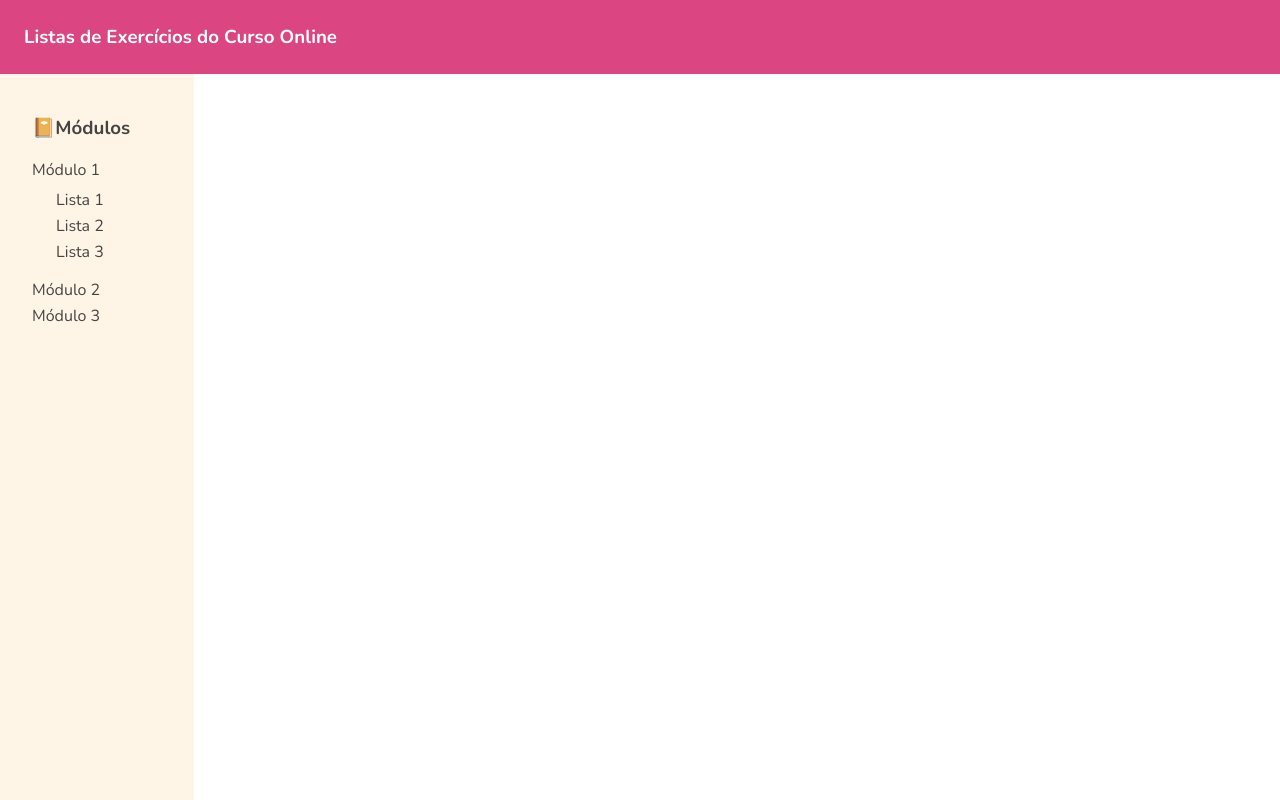
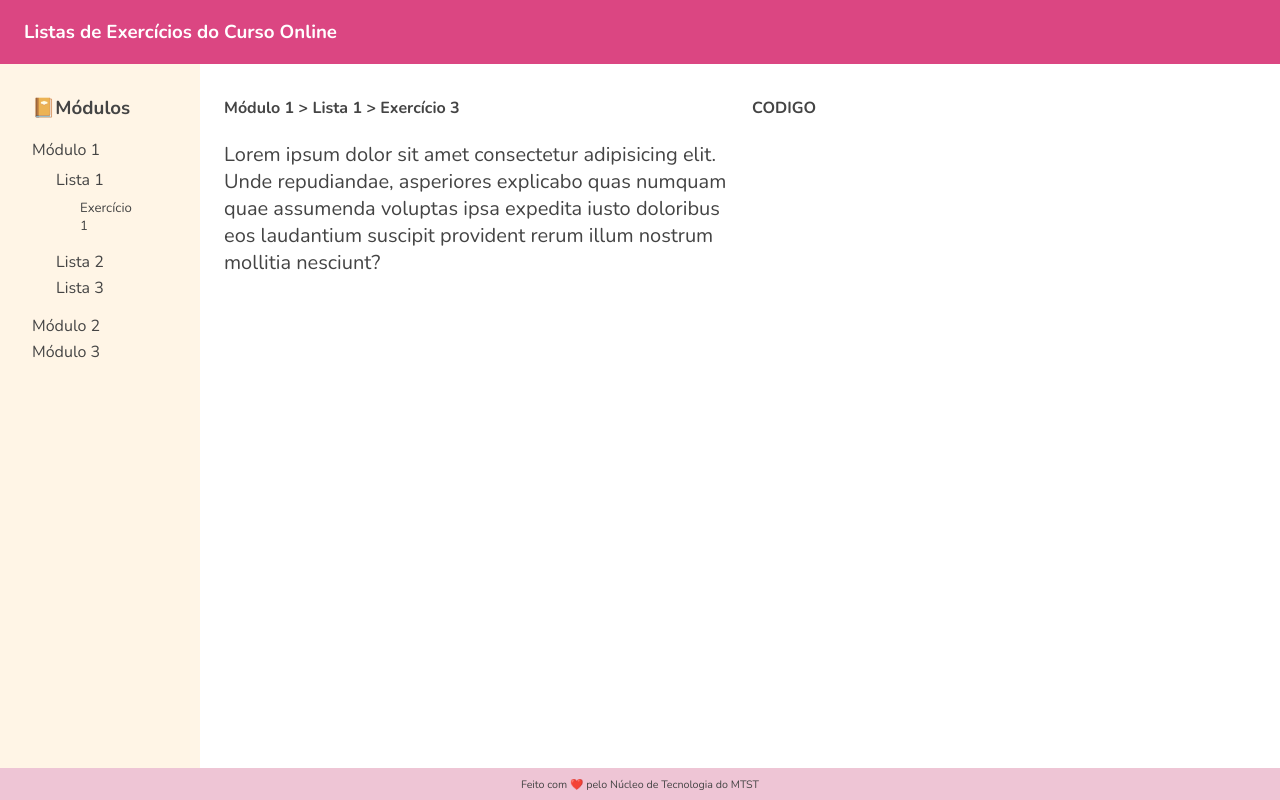
Before and after one commit to andrebnf/nt-listas-excc, a Next.js app: page / in a window 1280 px wide. Built offline with nearby package versions, Linux system fonts and the light colour scheme.

Commit message:
created main layout for app

```diff
--- /dev/null
+++ b/components/exerciseCode.tsx
@@ -0,0 +1,17 @@
+import styled from "styled-components";
+
+const ExerciseDetailsContainer = styled.div`
+  padding-top: ${({theme}) => theme.space[2]};
+  padding-left: ${({theme}) => theme.space[2]};
+  padding-right: ${({theme}) => theme.space[4]};
+`
+
+const ExerciseText = styled.p`
+  font-size: ${({theme}) => theme.fontSize.xlarge};
+`
+
+export const ExerciseCode = (props: any) => (
+  <ExerciseDetailsContainer>
+    <h4>CODIGO</h4>
+  </ExerciseDetailsContainer>
+)
--- /dev/null
+++ b/components/exerciseDetails.tsx
@@ -0,0 +1,21 @@
+import styled from "styled-components";
+
+const ExerciseDetailsContainer = styled.div`
+  padding-top: ${({theme}) => theme.space[2]};
+  padding-left: ${({theme}) => theme.space[4]};
+  padding-right: ${({theme}) => theme.space[2]};
+`
+
+const ExerciseText = styled.p`
+  font-size: ${({theme}) => theme.fontSize.xlarge};
+`
+
+export const ExerciseDetails = (props: any) => (
+  <ExerciseDetailsContainer>
+    <h4>Módulo 1 &gt; Lista 1 &gt; Exercício 3</h4>
+
+    <ExerciseText>
+      Lorem ipsum dolor sit amet consectetur adipisicing elit. Unde repudiandae, asperiores explicabo quas numquam quae assumenda voluptas ipsa expedita iusto doloribus eos laudantium suscipit provident rerum illum nostrum mollitia nesciunt?
+    </ExerciseText>
+  </ExerciseDetailsContainer>
+)
--- /dev/null
+++ b/components/footer.tsx
@@ -0,0 +1,23 @@
+import styled from "styled-components";
+
+const NavBar = styled.nav`
+  width: 100%;
+  text-align: center;
+  background-color: ${({theme}) => theme.colors.primaryFaded};
+  height: ${({theme}) => theme.layout.footerSize};
+  display: flex;
+  align-items: center;
+  justify-content: center;
+`
+
+const NavTitle = styled.h6`
+  font-weight: normal;
+  padding: 0;
+  margin: 0;
+`
+
+export const Footer = (props: any) => (
+  <NavBar>
+    <NavTitle>Feito com ❤️ pelo Núcleo de Tecnologia do MTST</NavTitle>
+  </NavBar>
+)
--- a/components/navigation.tsx
+++ b/components/navigation.tsx
@@ -2,9 +2,11 @@ import styled from "styled-components";
 
 const NavBar = styled.nav`
   width: 100%;
-  padding: ${({theme}) => theme.space[4]};
+  padding: 0 ${({theme}) => theme.space[4]};
   background-color: ${({theme}) => theme.colors.primary};
-  z-index: 0;
+  height: ${({theme}) => theme.layout.navSize};
+  display: flex;
+  align-items: center;
 `
 
 const NavTitle = styled.h3`
--- a/components/sidebar.tsx
+++ b/components/sidebar.tsx
@@ -1,25 +1,13 @@
 import styled from "styled-components";
-
-// const NavBar = styled.nav`
-//   width: 100%;
-//   padding: ${({theme}) => theme.space[4]};
-//   background-color: ${({theme}) => theme.colors.primary};
-// `
 
 const SidebarContainer = styled.div`
   background-color: ${({theme}) => theme.colors.background};
   padding-left: ${({theme}) => theme.space[5]};
   padding-right: ${({theme}) => theme.space[7]};
-  padding-top: ${({theme}) => theme.space[8]};
-  /* width: ${({theme}) => theme.space[9]}; */
-  height: 100vh;
-  position: fixed;
-  left: 0;
-  top: 0;
-  z-index: -1;
+  padding-top: ${({theme}) => theme.space[2]};
 `
 
-const TopicsList = styled.ul`
+const ModulesList = styled.ul`
   list-style: none;
   padding-left: 0;
 
@@ -28,22 +16,31 @@ const TopicsList = styled.ul`
   }
 `
 
-const ExercisesList = styled.ul`
+const TopicsList = styled.ul`
   list-style: none;
   padding-left: ${({theme}) => theme.space[4]};
   padding-top: ${({theme}) => theme.space[1]};
   padding-bottom: ${({theme}) => theme.space[1]};
 `
 
+const ExercisesList = styled(TopicsList)`
+  font-size: ${({theme}) => theme.fontSize.small};
+`
+
 export const Sidebar = (props: any) => (
   <SidebarContainer>
     <h3>📔Módulos</h3>
-    <TopicsList>
+    <ModulesList>
       <li>
         Módulo 1
-        <ExercisesList>
+        <TopicsList>
           <li>
             Lista 1
+            <ExercisesList>
+              <li>
+                Exercício 1
+              </li>
+            </ExercisesList>
           </li>
           <li>
             Lista 2
@@ -51,7 +48,7 @@ export const Sidebar = (props: any) => (
           <li>
             Lista 3
           </li>
-        </ExercisesList>
+        </TopicsList>
       </li>
       <li>
         Módulo 2
@@ -59,6 +56,6 @@ export const Sidebar = (props: any) => (
       <li>
         Módulo 3
       </li>
-    </TopicsList>
+    </ModulesList>
   </SidebarContainer>
 )
--- a/pages/_app.tsx
+++ b/pages/_app.tsx
@@ -1,5 +1,6 @@
 import type { AppProps } from 'next/app'
 import { ThemeProvider } from 'styled-components'
+import { Footer } from '../components/footer'
 import { Navigation } from '../components/navigation'
 import { GlobalStyle } from '../styles/global'
 import { theme } from '../styles/theme'
@@ -11,6 +12,7 @@ function MyApp({ Component, pageProps }: AppProps) {
         <GlobalStyle />
         <Navigation />
         <Component {...pageProps} />
+        <Footer />
       </ThemeProvider>
     </>
   )
--- a/pages/index.tsx
+++ b/pages/index.tsx
@@ -1,15 +1,23 @@
 import type { NextPage } from 'next';
 import styled from 'styled-components';
+import { ExerciseDetails } from '../components/exerciseDetails';
+import { ExerciseCode } from '../components/exerciseCode';
 import { Sidebar } from '../components/sidebar';
 
 const PageContainer = styled.div`
-  display: flex;
-  height: 100%;
+  display: grid;
+  grid-template-columns: 200px 1fr 1fr;
+
+  height: ${({theme}) => theme.layout.contentSize};
 `
 
 const Home: NextPage = () => {
   return (
-    <Sidebar></Sidebar>
+    <PageContainer>
+      <Sidebar></Sidebar>
+      <ExerciseDetails></ExerciseDetails>
+      <ExerciseCode></ExerciseCode>
+    </PageContainer>
   )
 }
 
--- a/styles/theme.ts
+++ b/styles/theme.ts
@@ -4,23 +4,28 @@ export const theme: DefaultTheme = {
   fonts: {
     primary: 'Nunito'
   },
+  fontSize: {
+    xsmall: '0.75em',
+    small: '0.825em',
+    medium: '1em',
+    large: '1.125em',
+    xlarge: '1.25em',
+    xxlarge: '1.5em',
+    huge: '1.75em'
+  },
   colors: {
     primary: '#DB4682',
     background: '#FFF5E6',
+    primaryFaded: '#eec5d5',
     text: '#444'
   },
   space: [
-    '4px',
-    '8px',
-    '12px',
-    '16px',
-    '24px',
-    '32px',
-    '48px',
-    '64px',
-    '96px',
-    '128px',
-    '192px',
-    '256px'
-  ]
+    '4px', '8px', '12px', '16px', '24px', '32px',
+    '48px', '64px', '96px', '128px', '192px', '256px'
+  ],
+  layout: {
+    navSize: '8vh',
+    contentSize: '88vh',
+    footerSize: '4vh'
+  }
 };
```
Also changed, not shown: types/styled.d.ts (+17 -2 lines).
